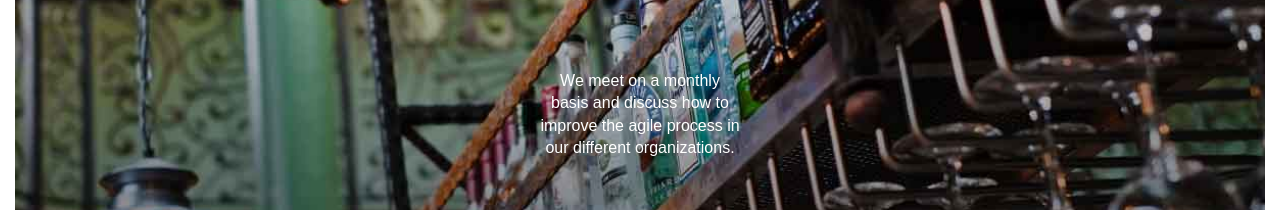
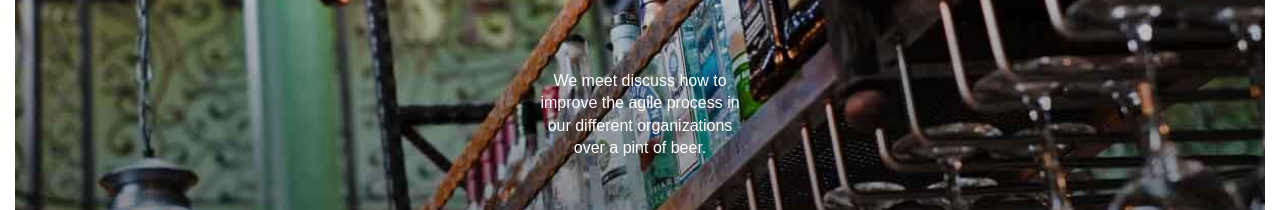
Before and after one commit to scrumbeers/scrumbeers.com, a plain HTML site: page index.html in a window 1280 px wide. Shown: the part 285-495 px from the top of the page. Drawn offline with Linux system fonts and the light colour scheme.

Commit message:
Update index.html
changed text on landing page

```diff
--- a/index.html
+++ b/index.html
@@ -38,7 +38,7 @@
         <header><h1>Scrum Beers</h1></header>
 
         <section class="intro">
-            <p>We meet on a monthly basis and discuss how to improve the agile process in our different organizations.</p>
+            <p>We meet discuss how to improve the agile process in our different organizations over a pint of beer.</p>
         </section>
 
         <section class="clearfix">
```
